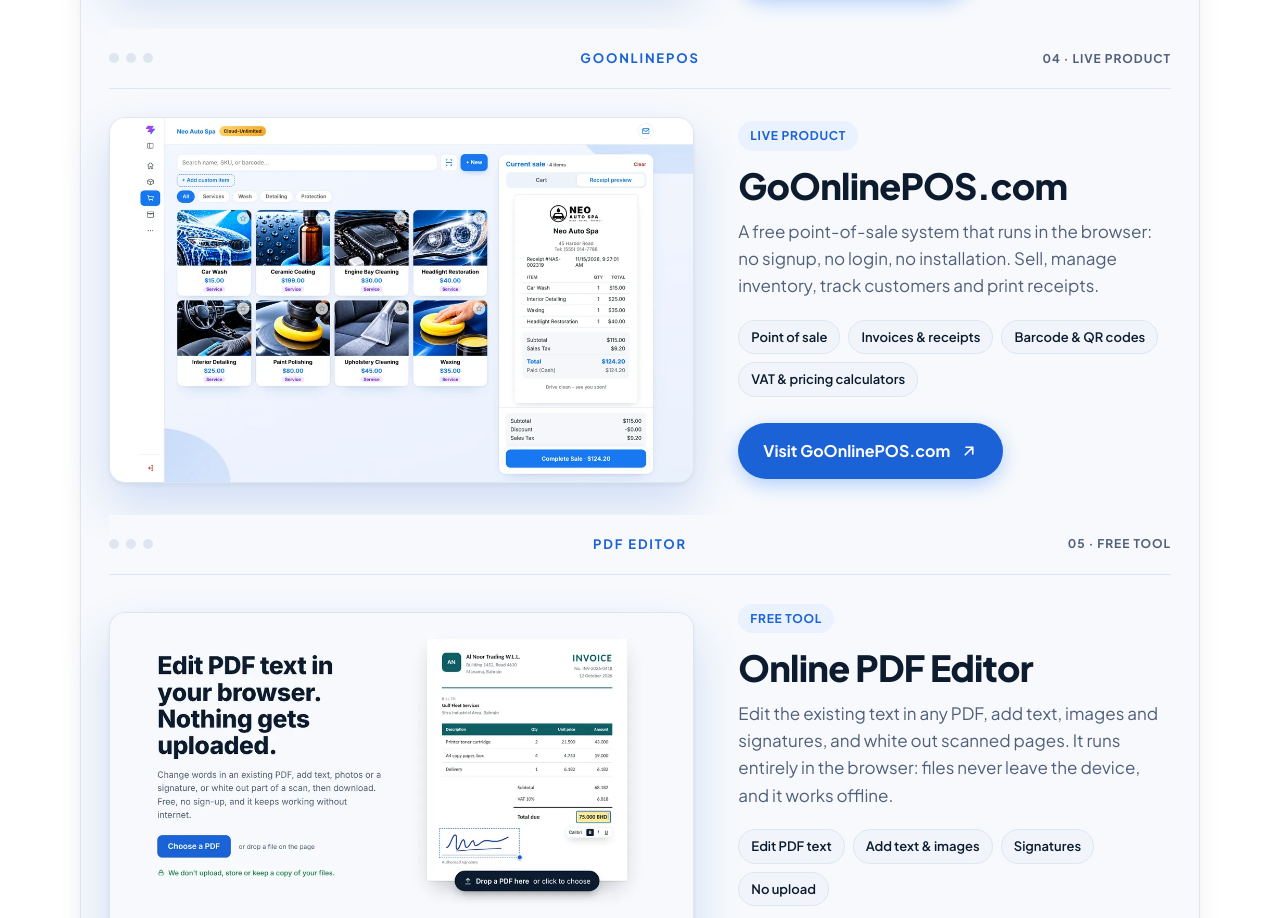
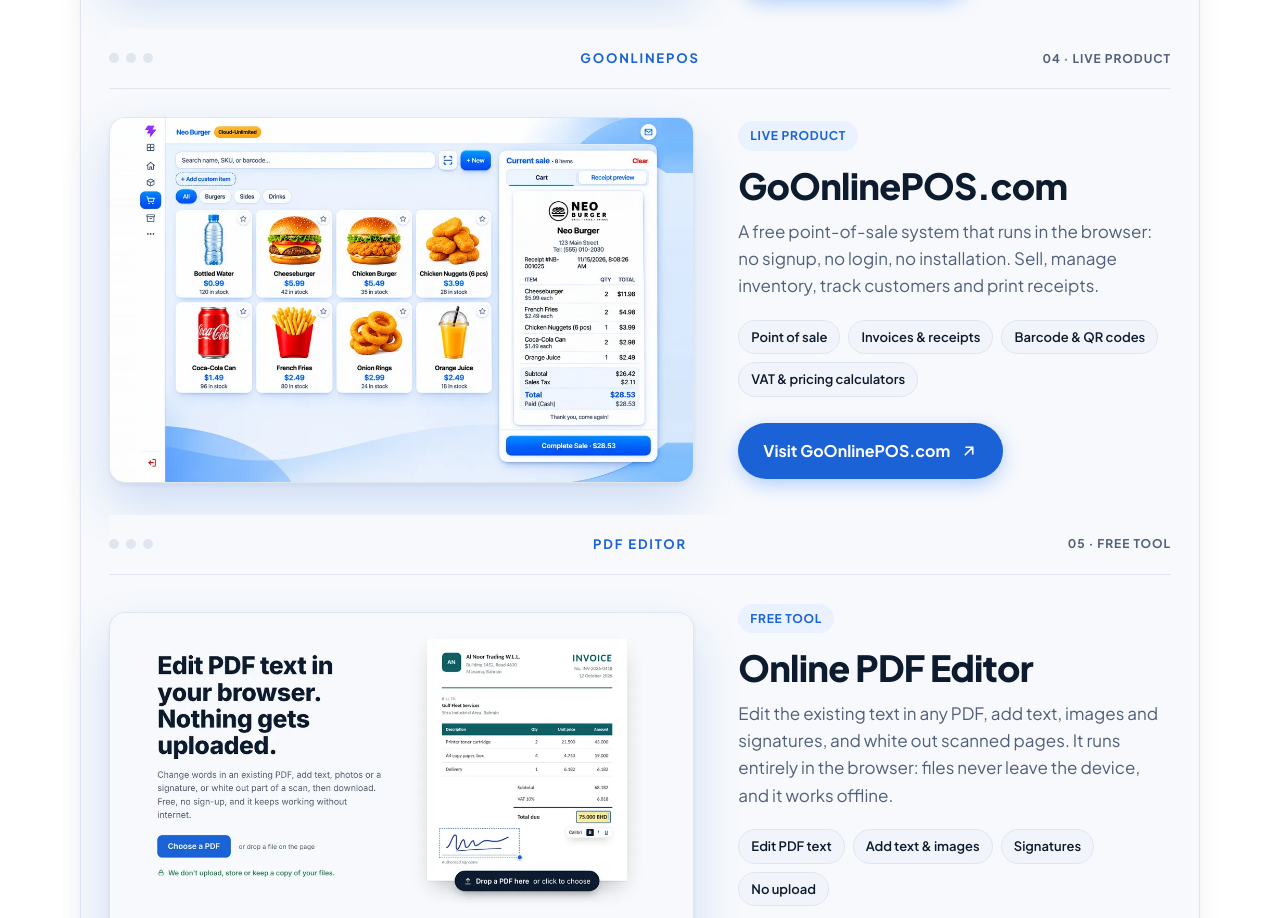
Before and after one commit to JT122121/portfolio, a plain HTML site: page index.html in a window 1280 px wide. Shown: the part 5520-6438 px from the top of the page. Drawn offline with Linux system fonts and the light colour scheme; no server answers.

Commit message:
Use the Neo Burger screenshot for the GoOnlinePOS preview
Co-Authored-By: Claude Opus 5.5 <noreply@anthropic.com>
Claude-Session: https://claude.ai/code/session_01RGRtFmonVJJDaC5p19pL11

```diff
--- a/index.html
+++ b/index.html
@@ -916,7 +916,7 @@
             <span class="stack-no">04<span class="stack-no-tag"> &middot; Live product</span></span>
           </button>
           <div class="stack-body">
-            <a class="stack-shot" href="https://goonlinepos.com/" target="_blank" rel="noopener" tabindex="-1" aria-hidden="true"><img src="assets/work/goonlinepos-v2.webp" width="1120" height="700" loading="lazy" alt=""></a>
+            <a class="stack-shot" href="https://goonlinepos.com/" target="_blank" rel="noopener" tabindex="-1" aria-hidden="true"><img src="assets/work/goonlinepos-burger.webp" width="1120" height="700" loading="lazy" alt=""></a>
             <div class="stack-info">
               <span class="tag">Live product</span>
               <h3>GoOnlinePOS.com</h3>
```
Also changed, not shown: assets/work/goonlinepos-burger.webp (added), assets/work/goonlinepos-v2.webp (deleted).
